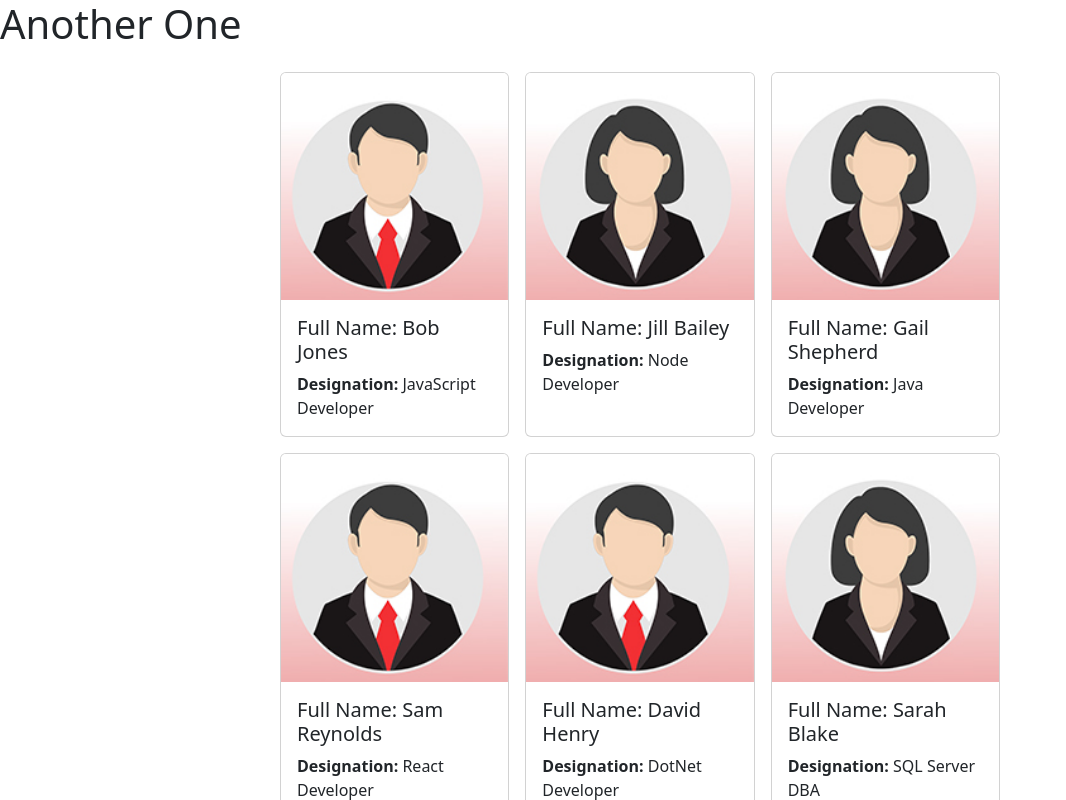
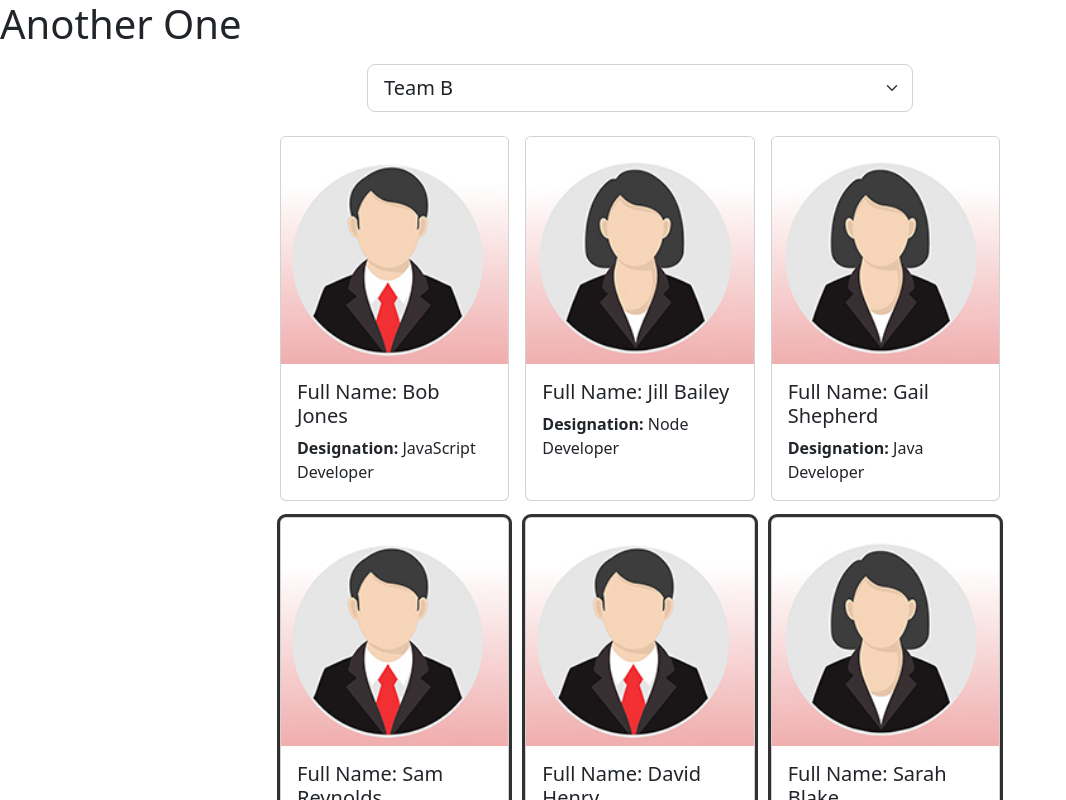
Before and after one commit to oyindamolaWbCode/ReactyJourney, a React (Create React App) app in the folder reacty/: page /employees in a window 1280 px wide. Shown: the top 800 px of the page, without its empty margins (0-1066 px from the left). Built offline with nearby package versions, Linux system fonts and the light colour scheme.

Commit message:
clicked and unclick of selected teams

```diff
--- a/reacty/src/components/Employees.js
+++ b/reacty/src/components/Employees.js
@@ -3,6 +3,8 @@
 import maleProfile from "../Images/maleProfile.jpg";
 
 const Employees = () => {
+//we can select a team from the drop down
+  const [selectedTeam, setTeam] = useState("TeamB")
   //tracks the usestate of the employees
   const [employees, setEmployees] = useState([
     {
@@ -90,6 +92,17 @@
       teamName: "TeamD",
     },
   ]);
+//select the drop down clicked
+  function handleTeamSelectionChange(event){
+    setTeam(event.target.value);
+  }
+
+  //to removed the unclicked and show the relevant clicked.
+  function handleEmployeeCardClick(event){
+    const transformedEmployees = employees.map((employee) => employee.id === parseInt(event.currentTarget.id)?(employee.teamName === selectedTeam)?{...employee, teamName: ''}:{...employee, teamName: selectedTeam}:employee);
+
+    setEmployees(transformedEmployees);
+  }
 
   return (
     <main className="container">
@@ -101,11 +114,21 @@
           </div>
       ))} */}
       {/* to render each of the map array */}
-      <div class="row justify-content-center mt-3 mb-3">
-        <div class="col-8">
-          <div class="card-collection">
+      <div className="row justify-content-center mt-3 mb-3">
+        <div className="col-6">
+          <select className="form-select form-select-lg" value={selectedTeam} onChange={handleTeamSelectionChange}>
+            <option value="TeamA">Team A</option>
+            <option value="TeamB">Team B</option>
+            <option value="TeamC">Team C</option>
+            <option value="TeamD">Team D</option>
+          </select>
+          </div>
+        </div>
+      <div className="row justify-content-center mt-3 mb-3">
+        <div className="col-8">
+          <div className="card-collection">
           {employees.map((employee) => (
-            <div id={employee.id} className="card m-2" style={{cursor:"pointer"}}>
+            <div id={employee.id} className={(employee.teamName === selectedTeam?'card m-2 standout' : 'card m-2')} onClick={handleEmployeeCardClick}>
               {/* to iterate over the image and gender */}
               {(employee.gender === 'female') ? <img src={femaleProfile} alt="" className="card-img-top" />
               :<img src={maleProfile} alt="" className="card-img-top" />}
--- a/reacty/src/index.css
+++ b/reacty/src/index.css
@@ -11,3 +11,7 @@
   display:grid;
   grid-template-columns: 1fr 1fr 1fr ;
 }
+
+.standout{
+  box-shadow: rgba(0,0,0,0.16) 0px 1px 4px, rgb(51,51,51) 0px 0px 0px 3px;
+}
```
